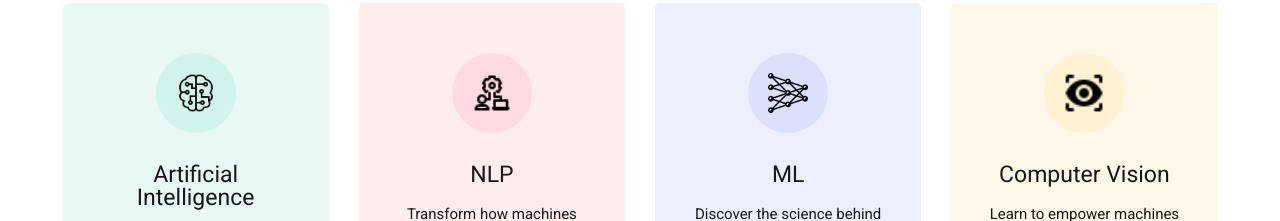
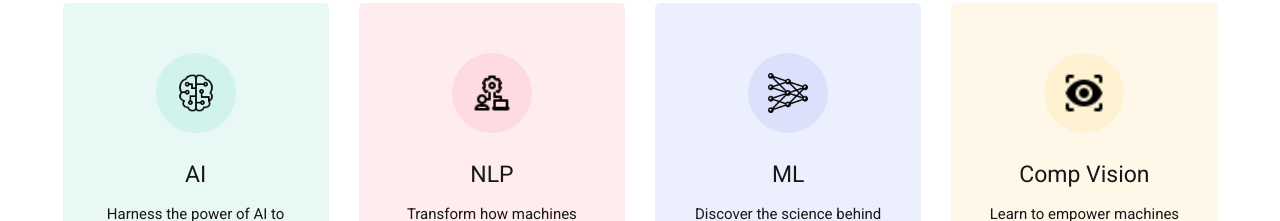
Before and after one commit to AetherMind-Ai/mindbot-itemg, a plain HTML site: page index.html in a window 1280 px wide. Shown: the part 1120-1341 px from the top of the page. Drawn offline with nearby package versions, Linux system fonts and the light colour scheme.

Commit message:
initial commit

```diff
--- a/index.html
+++ b/index.html
@@ -208,7 +208,7 @@
                         </div>
 
                         <h3 class="h3">
-                            <a href="#" class="card-title">Artificial Intelligence</a>
+                            <a href="#" class="card-title">AI</a>
                         </h3>
 
                         <p class="card-text">
@@ -271,7 +271,7 @@
                         </div>
 
                         <h3 class="h3">
-                            <a href="#" class="card-title">Computer Vision</a>
+                            <a href="#" class="card-title">Comp Vision</a>
                         </h3>
 
                         <p class="card-text">
```
